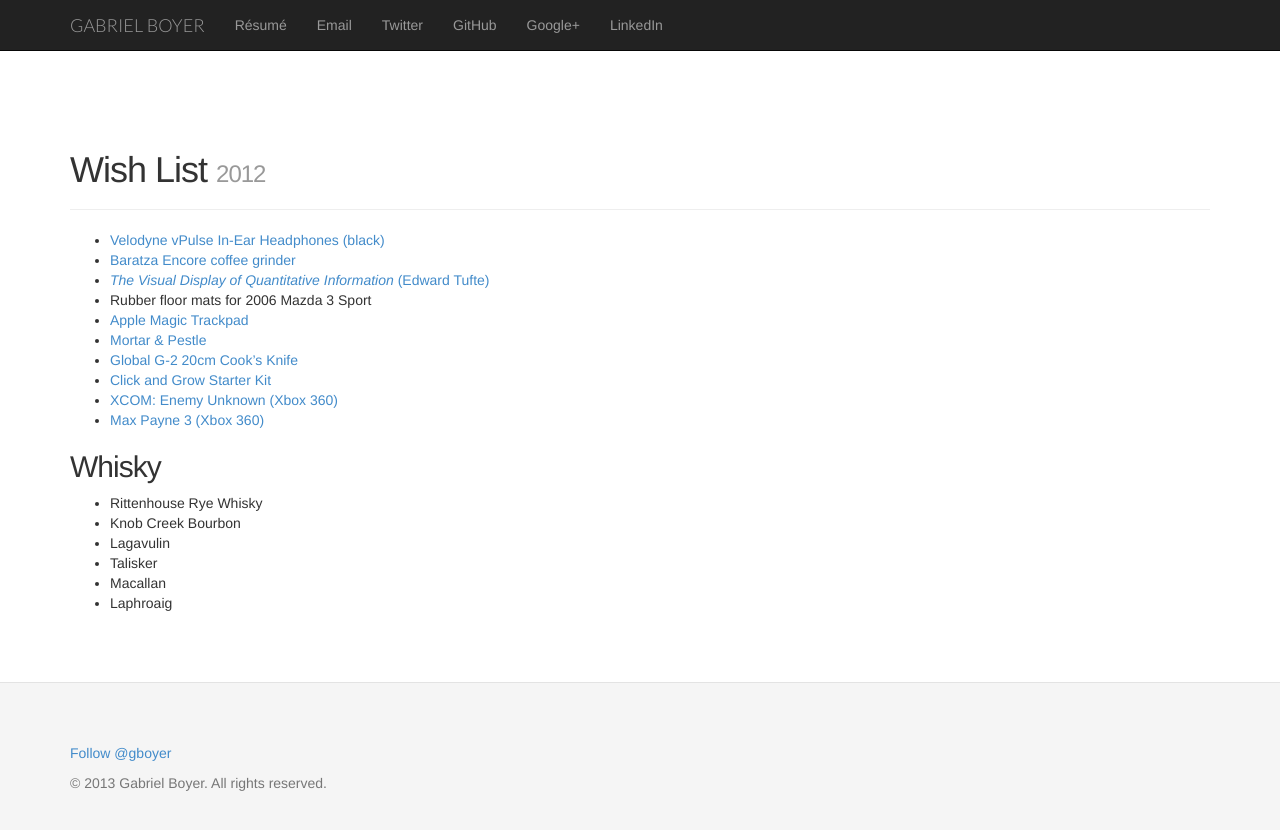
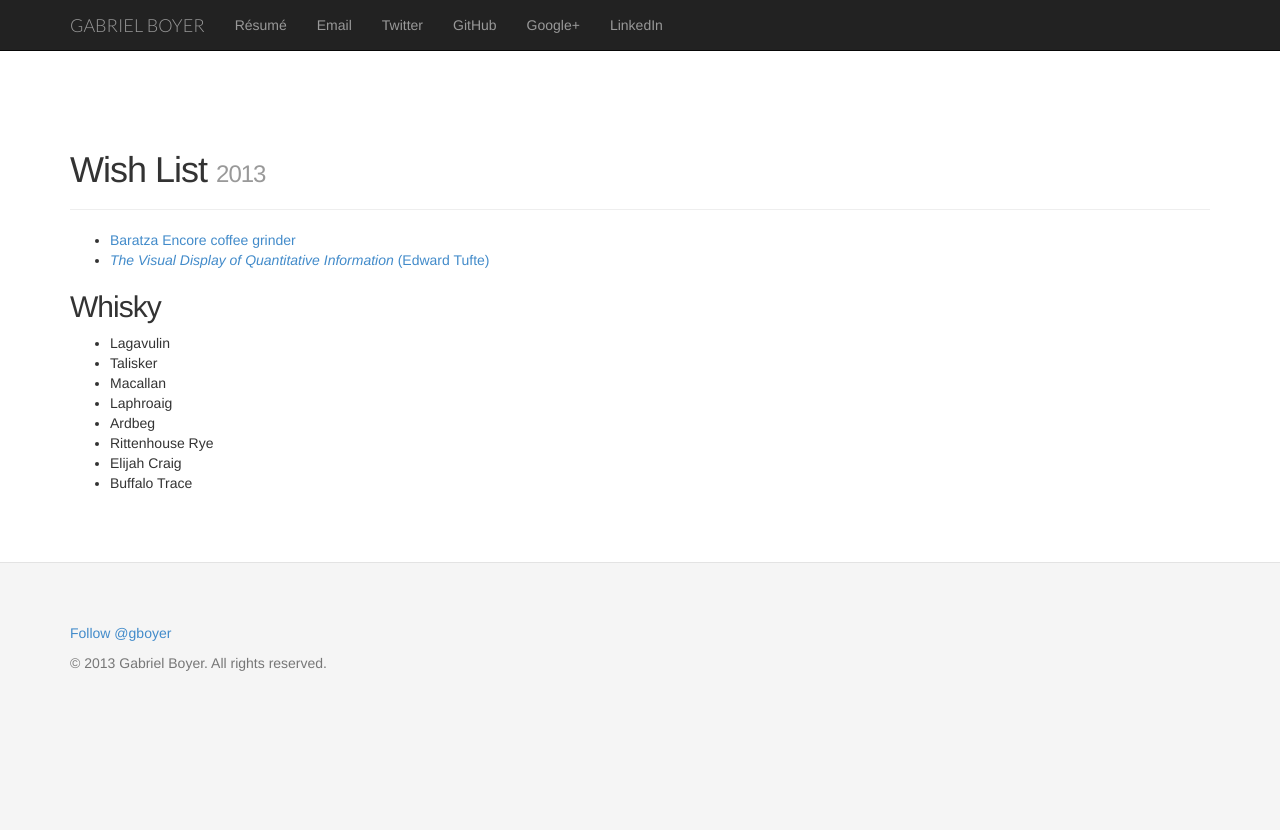
Before and after one commit to gabe/gabe.github.com, a Jekyll site: the page built from wishlist.md, in a window 1280 px wide. Shown: the top 830 px of the page. Built offline with Jekyll 4.4.1, drawn with Linux system fonts in a browser that asks for light colours; nearby versions of some CDN libraries; comment, search, counter and statistics services are not loaded.

Commit message:
Update wishlist for 2013

```diff
--- a/wishlist.md
+++ b/wishlist.md
@@ -4,35 +4,22 @@
 ---
 
 <div class="page-header">
-  <h1>Wish List <small>2012</small></h1>
+  <h1>Wish List <small>2013</small></h1>
 </div>
 
-- [Velodyne vPulse In-Ear Headphones (black)][1]
-- [Baratza Encore coffee grinder][2]
-- [_The Visual Display of Quantitative Information_ (Edward Tufte)][4]
-- Rubber floor mats for 2006 Mazda 3 Sport
-- [Apple Magic Trackpad][9]
-- [Mortar & Pestle][3]
-- [Global G-2 20cm Cook's Knife][5]
-- [Click and Grow Starter Kit][6]
-- [XCOM: Enemy Unknown (Xbox 360)][7]
-- [Max Payne 3 (Xbox 360)][8]
+- [Baratza Encore coffee grinder][1]
+- [_The Visual Display of Quantitative Information_ (Edward Tufte)][2]
 
 ## Whisky
 
-- Rittenhouse Rye Whisky
-- Knob Creek Bourbon
 - Lagavulin
 - Talisker
 - Macallan
 - Laphroaig
+- Ardbeg
+- Rittenhouse Rye
+- Elijah Craig
+- Buffalo Trace
 
-[1]: http://www.amazon.com/Velodyne-vPulse-In-Ear-Headphones-Microphone/dp/B006CVF1P0/
-[2]: http://www.amazon.com/Improved-Encore-Coffee-Grinder-Baratza/dp/B007HI12H8/
-[3]: http://www.amazon.ca/Fresco-Mortar-Pestle-Granite-4%C2%BE/dp/B001334UW2/
-[4]: http://www.amazon.ca/Visual-Display-Quantitative-Information-2nd/dp/0961392142/
-[5]: http://www.amazon.ca/Global-Knives-Cooks-Knife-20/dp/B00005OL44/
-[6]: http://www.clickandgrow.com/collections/start-kits/products/click-grow-start-kit-basil-refill
-[7]: http://www.amazon.ca/2K-Games-710425491474-XCOM-Unknown/dp/B0077HHHI2/
-[8]: http://www.amazon.ca/Max-Payne-3-Xbox-360/dp/B0022TNO7S/
-[9]: http://www.apple.com/ca/magictrackpad/
+[1]: http://www.amazon.com/Improved-Encore-Coffee-Grinder-Baratza/dp/B007HI12H8/
+[2]: http://www.amazon.ca/Visual-Display-Quantitative-Information-2nd/dp/0961392142/
```
